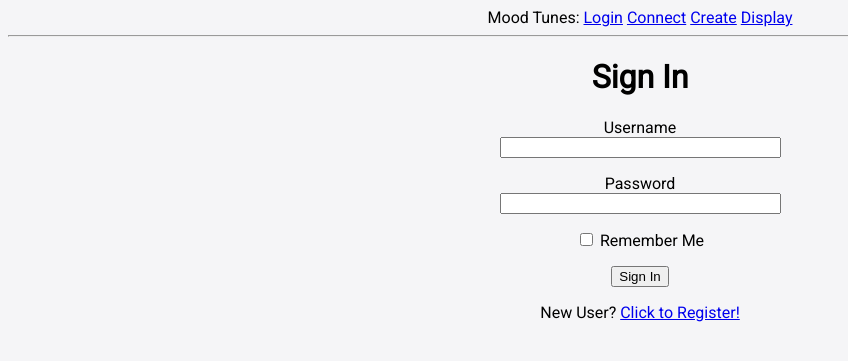
After one commit to nishaddeokar/MoodTunes, a Flask app: page /login in a window 1280 px wide. The commit adds this page. Shown: the top 361 px of the page, without its empty margins (0-848 px from the left). Run offline with Flask 3, Linux system fonts and the light colour scheme.

Commit message:
login and sign ups

```diff
--- a/app/__init__.py
+++ b/app/__init__.py
@@ -2,10 +2,12 @@ from flask import Flask
 from config import Config
 from flask_sqlalchemy import SQLAlchemy
 from flask_migrate import Migrate
+from flask_login import LoginManager
 
 app = Flask(__name__)
 app.config.from_object(Config)
 db = SQLAlchemy(app)
 migrate = Migrate(app, db)
+login = LoginManager(app)
 
 from app import routes, models
--- a/app/forms.py
+++ b/app/forms.py
@@ -1,10 +1,29 @@
 from flask_wtf import FlaskForm
-from wtforms import StringField, IntegerField, SelectField, SubmitField
-from wtforms.validators import DataRequired
+from wtforms import StringField, PasswordField, BooleanField, IntegerField, SelectField, SubmitField
+from wtforms.validators import ValidationError, DataRequired, Email, EqualTo
+from app.models import User
 
 
-class InputForm(FlaskForm):
-    reference = StringField('User ID', validators=[DataRequired()])
+class LoginForm(FlaskForm):
+    username = StringField('Username', validators=[DataRequired()])
+    password = PasswordField('Password', validators=[DataRequired()])
+    remember_me = BooleanField('Remember Me')
+    submit = SubmitField('Sign In')
+
+
+class RegistrationForm(FlaskForm):
+    username = StringField('Username', validators=[DataRequired()])
+    password = PasswordField('Password', validators=[DataRequired()])
+    password2 = PasswordField(
+        'Repeat Password', validators=[DataRequired(), EqualTo('password')])
+    submit = SubmitField('Register')
+
+    def validate_username(self, username):
+        user = User.query.filter_by(username=username.data).first()
+        if user is not None:
+            raise ValidationError('Please use a different username.')
+
+class AuthForm(FlaskForm):
     submit = SubmitField('Submit')
 
 class GenreForm(FlaskForm):
--- a/app/routes.py
+++ b/app/routes.py
@@ -1,29 +1,54 @@
 from datetime import datetime
 from flask import render_template, flash, redirect, url_for
 from app import app
-from app.forms import InputForm, GenreForm
+from app.forms import LoginForm, RegistrationForm, AuthForm, GenreForm
 import sqlite3
-import auth
+import terraAuth
 import api
+from flask_login import current_user, login_user, logout_user
+from app.models import User
 
-streak = 0
-
-def insert(id, step, step_target, weight, weight_target, height, level):
-    con = sqlite3.connect("out.db")
-    con.execute("INSERT OR REPLACE INTO HEALTH_DATA (ID,WEIGHT,HEIGHT,LEVEL) \
-          VALUES (?,?,?,?,?,?,?)", (id, weight, height, level))
-    con.commit()
-    con.close()
-
+@app.route('/register', methods=['GET', 'POST'])
+def register():
+    if current_user.is_authenticated:
+        return redirect(url_for('index'))
+    form = RegistrationForm()
+    if form.validate_on_submit():
+        user = User(username=form.username.data, email=form.email.data)
+        user.set_password(form.password.data)
+        db.session.add(user)
+        db.session.commit()
+        flash('Congratulations, you are now a registered user!')
+        return redirect(url_for('login'))
+    return render_template('register.html', title='Register', form=form)
 
 @app.route('/', methods=['GET', 'POST'])
-@app.route('/input', methods=['GET', 'POST'])
-def input():
-    form = InputForm()
+@app.route('/login', methods=['GET', 'POST'])
+def login():
+    if current_user.is_authenticated:
+        return redirect(url_for('auth'))
+    form = LoginForm()
     if form.validate_on_submit():
-        auth.get()
+        user = User.query.filter_by(username=form.username.data).first()
+        if user is None or not user.check_password(form.password.data):
+            flash('Invalid username or password')
+            return redirect(url_for('login'))
+        login_user(user, remember=form.remember_me.data)
+        return redirect(url_for('auth'))
+    return render_template('login.html', title='Sign In', form=form)
+
+@app.route('/logout')
+def logout():
+    logout_user()
+    return redirect(url_for('login'))
+
+@app.route('/auth', methods=['GET', 'POST'])
+def auth():
+    form = AuthForm()
+    if form.validate_on_submit():
+        terraAuth.get()
         return redirect(url_for('gen'))
-    return render_template('input.html',  title='Sign In', form=form)
+    return render_template('auth.html',  title='Connect', form=form)
 
 @app.route('/gen', methods=['GET', 'POST'])
 def gen():
--- a/app/templates/base.html
+++ b/app/templates/base.html
@@ -22,7 +22,12 @@
     <body>
         <div>
             Mood Tunes:
-            <a href="{{ url_for('input') }}">Sign In</a>
+            {% if current_user.is_anonymous %}
+            <a href="{{ url_for('login') }}">Login</a>
+            {% else %}
+            <a href="{{ url_for('logout') }}">Logout</a>
+            {% endif %}
+            <a href="{{ url_for('auth') }}">Connect</a>
             <a href="{{ url_for('gen') }}">Create</a>
             <a href="{{ url_for('display') }}">Display</a>
         </div>
--- /dev/null
+++ b/app/templates/login.html
@@ -0,0 +1,25 @@
+{% extends "base.html" %}
+
+{% block content %}
+<h1>Sign In</h1>
+<form action="" method="post" novalidate>
+    {{ form.hidden_tag() }}
+    <p>
+        {{ form.username.label }}<br>
+        {{ form.username(size=32) }}<br>
+        {% for error in form.username.errors %}
+        <span style="color: red;">[{{ error }}]</span>
+        {% endfor %}
+    </p>
+    <p>
+        {{ form.password.label }}<br>
+        {{ form.password(size=32) }}<br>
+        {% for error in form.password.errors %}
+        <span style="color: red;">[{{ error }}]</span>
+        {% endfor %}
+    </p>
+    <p>{{ form.remember_me() }} {{ form.remember_me.label }}</p>
+    <p>{{ form.submit() }}</p>
+</form>
+<p>New User? <a href="{{ url_for('register') }}">Click to Register!</a></p>
+{% endblock %}
```
Also changed, not shown: app/models.py (+62 -1 lines), app/spotify.py (deleted, +0 -22 lines), app/templates/auth.html (added, +9 -0 lines), app/templates/input.html (deleted, +0 -16 lines), app/templates/register.html (added, +30 -0 lines), auth.py (deleted, +0 -19 lines), migrations/versions/a387268bd964_tables.py (added, +100 -0 lines), migrations/versions/b1bf20a81c1f_users_table.py (deleted, +0 -39 lines), spotify.py (added, +22 -0 lines), terraAuth.py (added, +21 -0 lines), app.db, 2 other files.
